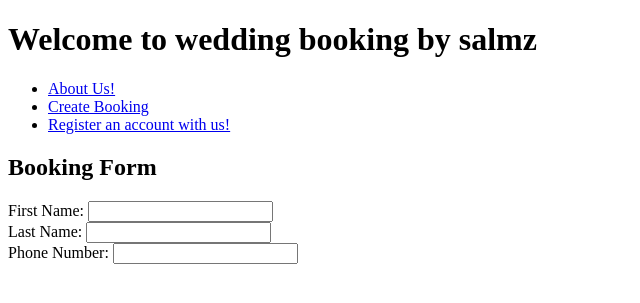
After one commit to salms358/Wedding-Booking-By-Salmz, a Django app: page /create_booking/ in a window 1280 px wide. The commit adds this page. Shown: the top 303 px of the page, without its empty margins (0-640 px from the left). Run offline with Django 3.2, Linux system fonts and the light colour scheme.

Commit message:
Basic links in place

```diff
--- /dev/null
+++ b/Booking/forms.py
@@ -0,0 +1,8 @@
+
+from django import forms
+from .models import Booking
+
+class BookingForm(forms.ModelForm):
+    class Meta:
+        model = Booking
+        fields = ['venue', 'customer_name', 'email', 'phone_number','date']
--- a/Booking/models.py
+++ b/Booking/models.py
@@ -10,10 +10,9 @@ class Location(models.Model):
 
 
 class Booking(models.Model):
-    venue = models.ForeignKey(Location, on_delete=models.CASCADE)
+    venue = models.ForeignKey(Venue, on_delete=models.CASCADE)
+    date = models.DateField()
     customer_name = models.CharField(max_length=100)
     email = models.EmailField()
-    phone_number = models.CharField(max_length=15)
-    date = models.DateTimeField()
-    table_count = models.PositiveIntegerField(default=1)
-    cancelled = models.BooleanField(default=False)
+    phone_number = models.CharField(max_length=20)
+    # Other fields of the Booking model
--- a/templates/base.html
+++ b/Booking/templates/base.html
@@ -6,15 +6,16 @@
     <title>Wedding Booking System</title>
 </head>
 <body>
+    <h1>Welcome to wedding booking by salmz</h1>
     <!-- Header -->
     <header>
         <!-- Navigation bar -->
         <nav>
             <!-- Navigation links -->
             <ul>
-                <li><a href="about.html"></a>About Us!</li>
-                <li><a href="create_booking.html"></a>Click here to create a booking!</li>
-                <li><a href="register.html"></a>Register an account with us!</li>
+                <li><a href="{% url 'Booking:about_us' %}">About Us!</a></li>
+                <li><a href="{% url 'Booking:create_booking' %}">Create Booking</a></li>
+                <li><a href="{% url 'Booking:register' %}">Register an account with us!</a></li>
 
             </ul>
         </nav>
--- /dev/null
+++ b/Booking/templates/create_booking.html
@@ -0,0 +1,14 @@
+{% extends 'base.html' %}
+
+{% block content %}
+    <h2>Booking Form</h2>
+    <form action="POST">
+        <label for="fname">First Name:</label>
+        <input name="fname" type="text" id="name"><br>
+        <label for="lname">Last Name:</label>
+        <input name="lname" type="text" id="name"><br>
+        <label for="phone">Phone Number:</label>
+        <input name="phone" type="text" id="phone"><br>
+
+    </form>
+{% endblock %}
--- a/Booking/urls.py
+++ b/Booking/urls.py
@@ -2,8 +2,13 @@
 from django.urls import path
 from . import views
 
+app_name = 'Booking'
 urlpatterns = [
-    path('book/', views.book_venue, name='book_venue'),
-    path('booking_list/', views.booking_list, name='booking_list'),
-    # Add other URLs as needed
+    path('',views.index_view, name="index"),
+    path('about_us/', views.about_us, name='about_us'),
+    path('create_booking/', views.create_booking, name='create_booking'),
+    path('register/', views.register, name='register')
+
+
+
 ]
--- a/Booking/venue.py
+++ b/Booking/venue.py
@@ -1,4 +1,3 @@
-
 from django.db import models
 
 class Venue(models.Model):
--- a/Booking/views.py
+++ b/Booking/views.py
@@ -1,7 +1,13 @@
-# views.py
-from django.shortcuts import render, redirect
-from .models import Booking, Menu
-from .forms import BookingForm, MenuForm
+from django.shortcuts import render
+from .forms import BookingForm
+
+def index_view(request):
+    return render(request, 'base.html')
+def about_us(request):
+    return render(request, 'about_us.html')
+def register(request):
+    return render(request, 'register.html')
+
 
 def create_booking(request):
     if request.method == 'POST':
@@ -12,33 +18,3 @@ def create_booking(request):
     else:
         booking_form = BookingForm()
     return render(request, 'create_booking.html', {'booking_form': booking_form})
-
-def view_booking(request, booking_id):
-    booking = Booking.objects.get(id=booking_id)
-    menu = Menu.objects.get(booking=booking)
-    return render(request, 'view_booking.html', {'booking': booking, 'menu': menu})
-
-def update_booking(request, booking_id):
-    booking = Booking.objects.get(id=booking_id)
-    menu = Menu.objects.get(booking=booking)
-
-    if request.method == 'POST':
-        booking_form = BookingForm(request.POST, instance=booking)
-        menu_form = MenuForm(request.POST, instance=menu)
-        if booking_form.is_valid() and menu_form.is_valid():
-            booking_form.save()
-            menu_form.save()
-            return redirect('view_booking', booking_id=booking.id)
-    else:
-        booking_form = BookingForm(instance=booking)
-        menu_form = MenuForm(instance=menu)
-
-    return render(request, 'update_booking.html', {'booking_form': booking_form, 'menu_form': menu_form})
-
-def cancel_booking(request, booking_id):
-    booking = Booking.objects.get(id=booking_id)
-    if request.method == 'POST':
-        booking.is_canceled = True
-        booking.save()
-        return redirect('view_booking', booking_id=booking.id)
-    return render(request, 'cancel_booking.html', {'booking': booking})
--- a/WeddingBookingz/urls.py
+++ b/WeddingBookingz/urls.py
@@ -14,8 +14,9 @@ Including another URLconf
     2. Add a URL to urlpatterns:  path('blog/', include('blog.urls'))
 """
 from django.contrib import admin
-from django.urls import path
+from django.urls import path, include
 
 urlpatterns = [
     path('admin/', admin.site.urls),
+    path("", include("Booking.urls"), name ="booking-urls")
 ]
--- a/templates/about.html
+++ /dev/null
@@ -1,6 +0,0 @@
-{% extends 'base.html' %}
-
-{% block content %}
-    <h2>About Us</h2>
-    <!-- Booking form goes here -->
-{% endblock %}
--- a/templates/create_booking.html
+++ /dev/null
@@ -1,6 +0,0 @@
-{% extends 'base.html' %}
-
-{% block content %}
-    <h2>Booking Form</h2>
-    <!-- Booking form goes here -->
-{% endblock %}
```
Also changed, not shown: Booking/admin.py (+0 -9 lines), Booking/templates/about_us.html (added, +7 -0 lines), Booking/templates/register.html (renamed from templates/register.html).
